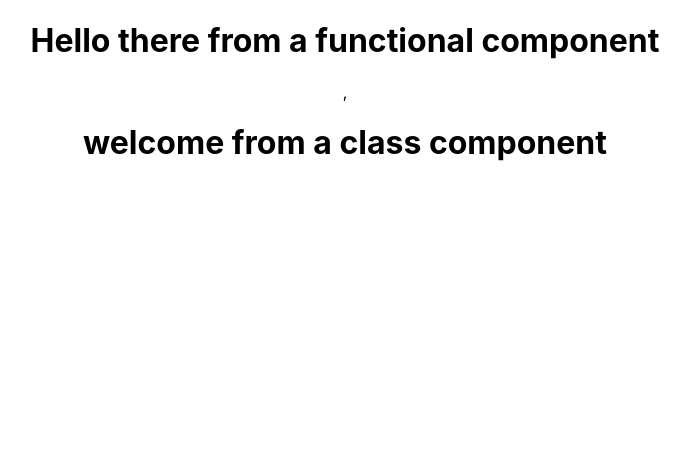
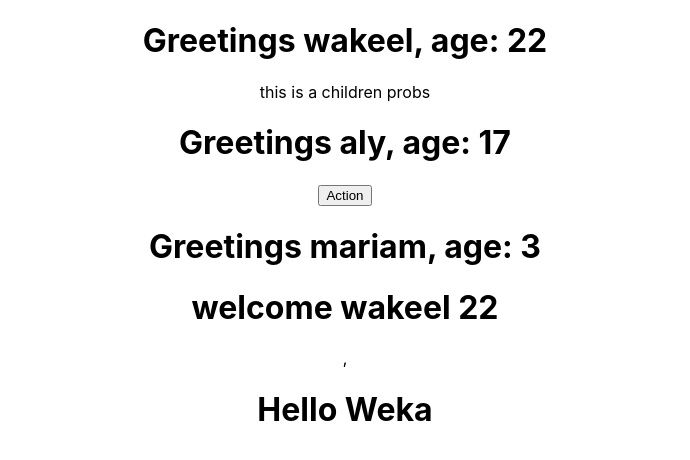
Before and after one commit to mahmoud-alwakeel/first-react-app, a React (Create React App) app: page / in a window 1280 px wide. Shown: the top 460 px of the page, without its empty margins (295-985 px from the left). Built offline with nearby package versions, Linux system fonts and the light colour scheme.

Commit message:
props & props.children

```diff
--- a/src/App.js
+++ b/src/App.js
@@ -2,6 +2,7 @@ import { render } from '@testing-library/react';
 import './App.css';
 import Greet from './components/Greet'
 import Welcome from './components/Welcome';
+import Hello from './components/Hello';
 import { Component } from 'react';
 
 // moved this function to components/Greet.js
@@ -16,8 +17,15 @@ class App extends Component {
   render() {
     return(
       <div className="App">
-      <Greet />,
-      <Welcome />
+      <Greet name="wakeel" age="22">
+        <p>this is a children probs</p>
+      </Greet>
+      <Greet name="aly" age="17">
+        <button>Action</button>
+      </Greet>
+      <Greet name="mariam" age="3"/>
+      <Welcome name="wakeel" age="22" />,
+      <Hello />
       </div>
     )
   }
--- a/src/components/Greet.js
+++ b/src/components/Greet.js
@@ -9,7 +9,16 @@ import React from "react";
 // }
 
 
-/* export */ const Greet = () => <h1>Hello there from a functional component</h1>
+const Greet = props => {
+    console.log(props)
+    // we enclose everything inside a Div as we must return only one HTML element
+    return (
+        <div>
+            <h1>Greetings {props.name}, age: {props.age}</h1>
+            {props.children}
+        </div>
+    )
+}
 
 // for most of the cases we will be used default export
 export default Greet
--- /dev/null
+++ b/src/components/Hello.js
@@ -0,0 +1,19 @@
+import React from "react";
+/* this file is for showing the difference between JSX and
+creating a react component using javascript */
+
+const Hello = () => {
+    //default JSX
+    // return(
+    //     <h1>hello weka</h1>
+    // )
+
+    return React.createElement(
+        'div',
+        {id: 'hello', className: "dummyClass"},
+         React.createElement('h1', null, 'Hello Weka')
+    )
+}
+
+
+export default Hello
--- a/src/components/Welcome.js
+++ b/src/components/Welcome.js
@@ -1,8 +1,8 @@
 import React, { Component } from "react";
-
+// this is a class component
 class Welcome extends Component {
     render() {
-        return <h1>welcome from a class component</h1>
+        return <h1>welcome {this.props.name} {this.props.age}</h1>
     }
 }
 
```
